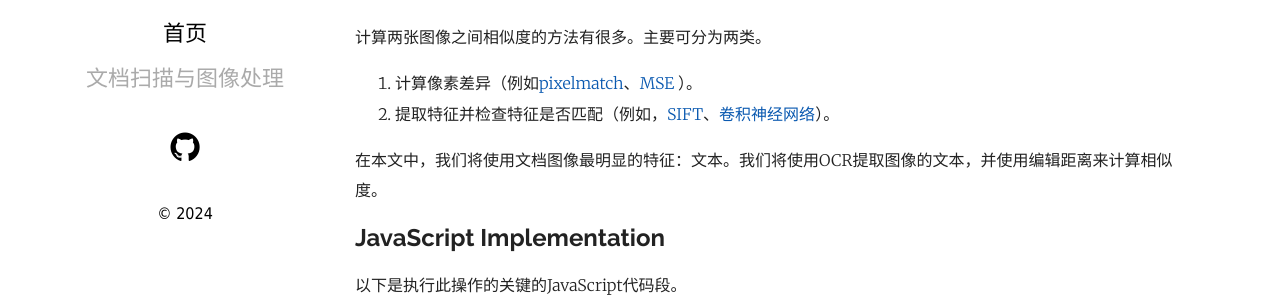
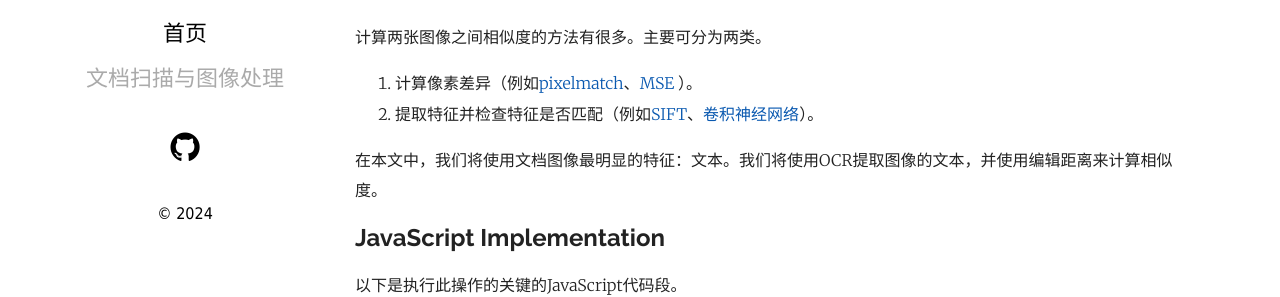
Before and after one commit to damingsoft/damingsoft.github.io, a Jekyll site: the page built from _posts/2024-04-24-duplicate-document-image-detection.md, in a window 1280 px wide and 900 px high. Shown: the part 278-575 px from the top of the window. Built offline with Jekyll 4.4.1, drawn with Linux system fonts in a browser that asks for light colours.

Commit message:
fix spellings

```diff
--- a/_posts/2024-04-24-duplicate-document-image-detection.md
+++ b/_posts/2024-04-24-duplicate-document-image-detection.md
@@ -16,7 +16,7 @@ description: 本文讨论了如何使用JavaScript来检测重复的文档图像
 计算两张图像之间相似度的方法有很多。主要可分为两类。
 
 1. 计算像素差异（例如[pixelmatch](https://github.com/mapbox/pixelmatch)、[MSE](https://pyimagesearch.com/2014/09/15/python-compare-two-images/) ）。
-2. 提取特征并检查特征是否匹配（例如，[SIFT](https://github.com/adumrewal/SIFTImageSimilarity)、[卷积神经网络](https://github.com/ryanfwy/image-similarity)）。
+2. 提取特征并检查特征是否匹配（例如[SIFT](https://github.com/adumrewal/SIFTImageSimilarity)、[卷积神经网络](https://github.com/ryanfwy/image-similarity)）。
 
 在本文中，我们将使用文档图像最明显的特征：文本。我们将使用OCR提取图像的文本，并使用编辑距离来计算相似度。
 
```
